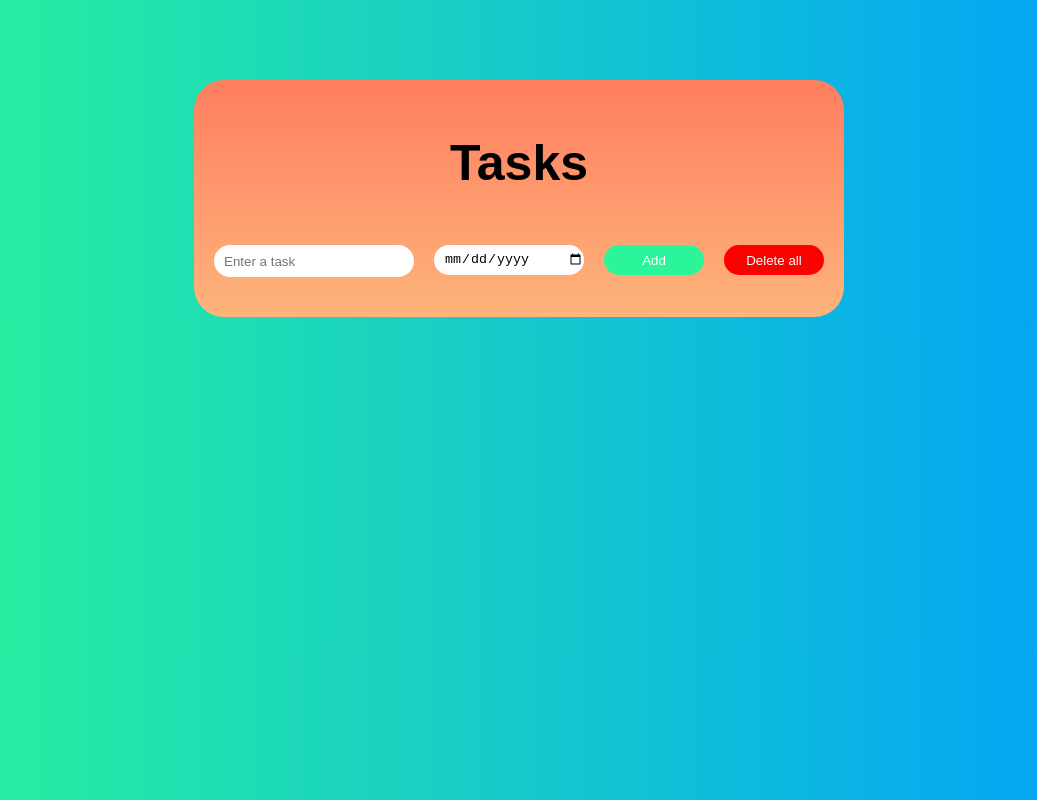
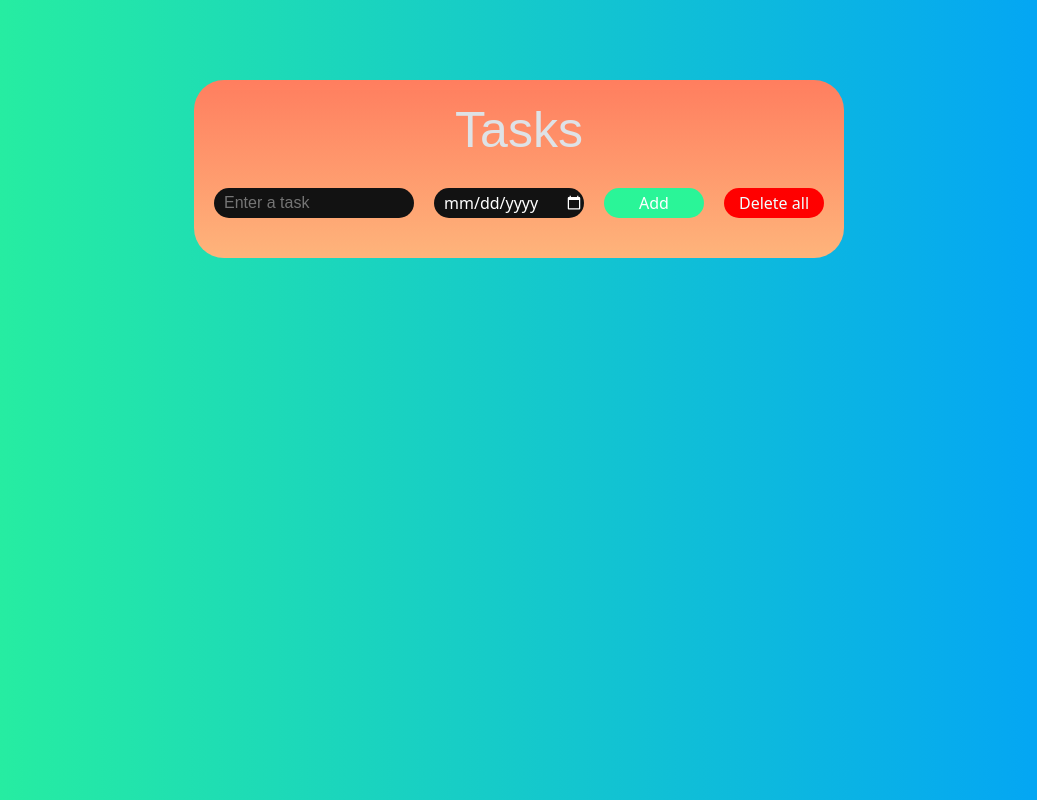
Before and after one commit to Makky101/Task-Manager, a plain HTML site: page index.html in a window 1280 px wide. Shown: the whole page, without its empty margins (121-1158 px from the left). Drawn offline with nearby package versions, Linux system fonts and the light colour scheme.

Commit message:
Update index.html

```diff
--- a/index.html
+++ b/index.html
@@ -1,9 +1,10 @@
 <!DOCTYPE html>
-<html lang="en">
+<html lang="en" data-bs-theme="dark">
     <head>
         <meta charset="UTF-8">
         <meta name="viewport" content="width=device-width, initial-scale=1.0">
         <title>Task Manager</title>
+        <link href="https://cdn.jsdelivr.net/npm/bootstrap@5.3.8/dist/css/bootstrap.min.css" rel="stylesheet" integrity="sha384-sRIl4kxILFvY47J16cr9ZwB07vP4J8+LH7qKQnuqkuIAvNWLzeN8tE5YBujZqJLB" crossorigin="anonymous">
         <link rel="stylesheet" href="./style.css"/>
     </head>
     <body>
@@ -21,4 +22,5 @@
         </div>
         <script src="./script.js"></script>
     </body>
+
 </html>
```
